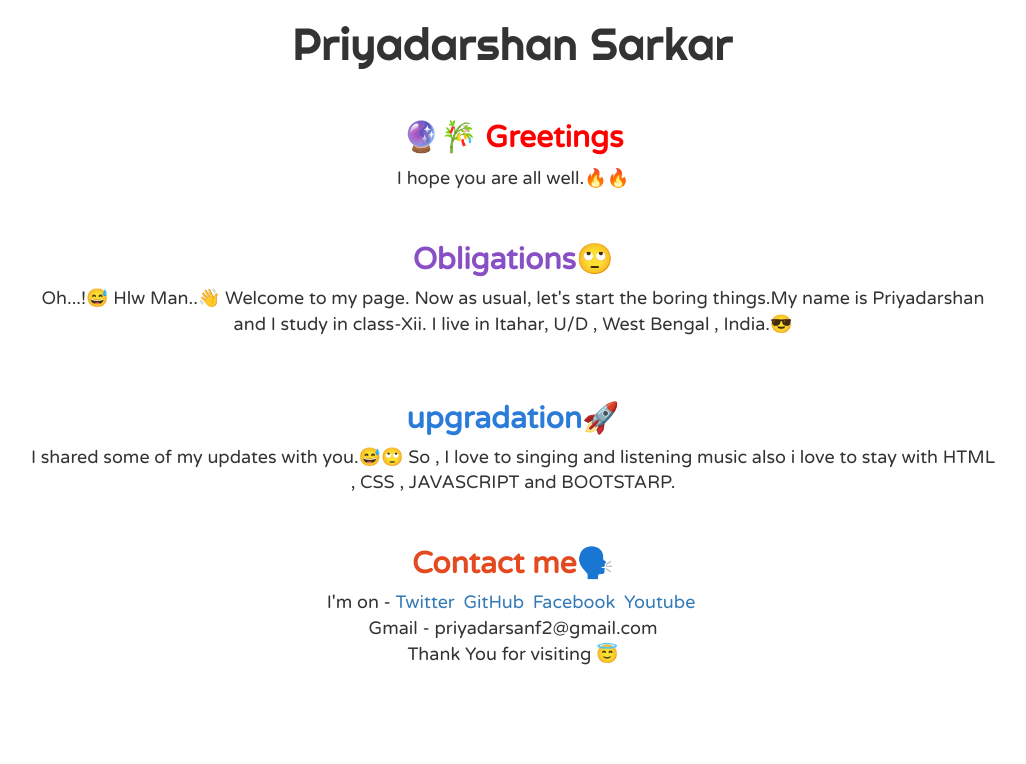
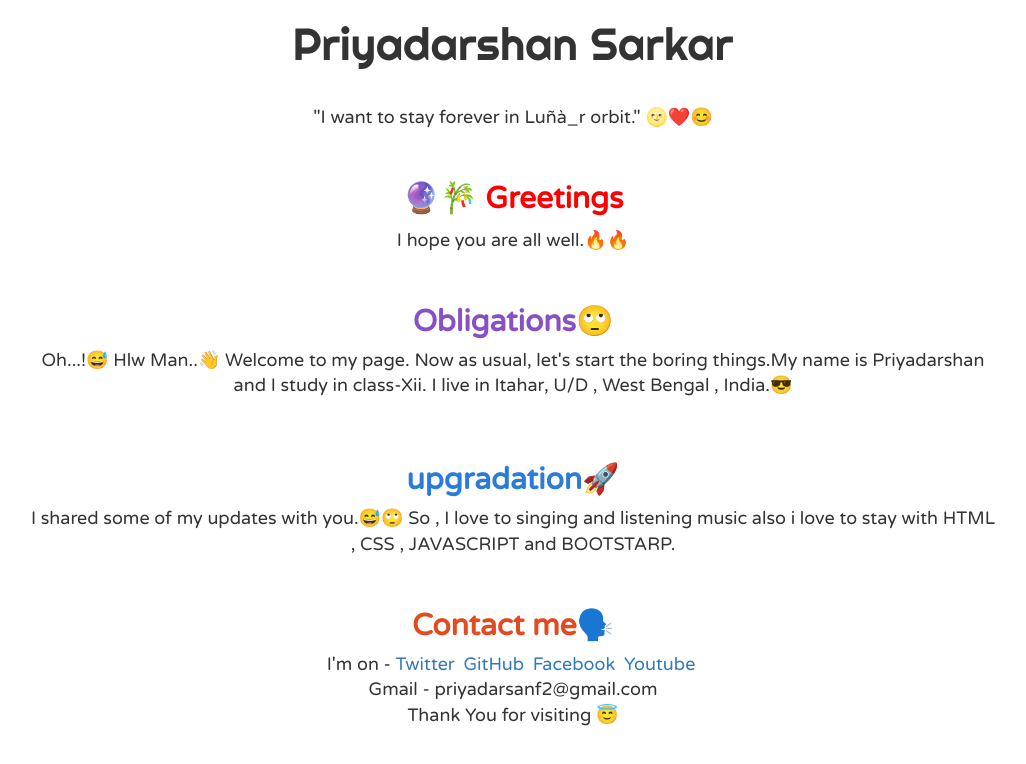
Before and after one commit to mrinmoyf2/mrinmoyf2.github.io, a plain HTML site: page index.html in a window 1280 px wide. Shown: the whole page, without its empty margins (127-1153 px from the left). Drawn offline with nearby package versions, Linux system fonts and the light colour scheme.

Commit message:
Adding some line
adding more lines.

```diff
--- a/index.html
+++ b/index.html
@@ -62,6 +62,8 @@
     <div class="main-div">
         <div>
             <h1 class="header">Priyadarshan Sarkar</h1>
+            <br />
+            <p >"I want to stay forever in Luñà_r orbit." 🌝❤️😊</p>
 
             <div>
                 <h2 class="greetings" style="color: red; font-weight: bold;">🔮🎋 Greetings</h2>
```
